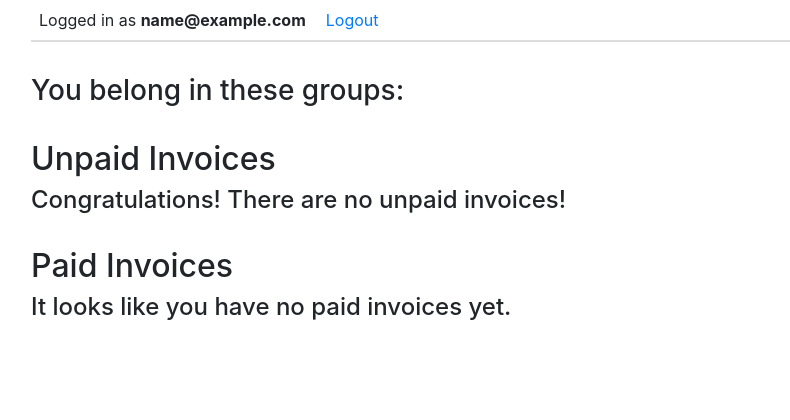
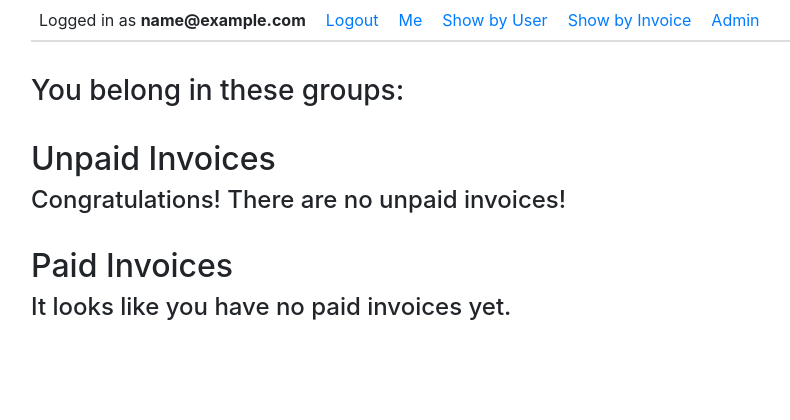
Before and after one commit to tmscer/arapay, a Django app: page /p/ in a window 1280 px wide. Shown: the top 420 px of the page, without its empty margins (54-844 px from the left). Run offline with Django 3.2, Linux system fonts and the light colour scheme; the visitor is signed in with stand-in values (Sample User, id 1); data that the repository does not hold is empty; parts of the project's set-up code (start-up, migrations or seed data) failed here and were passed over; some libraries are stand-ins or nearby versions.

Commit message:
superuser menu

```diff
--- a/arapay/payments/templates/payments/base.html
+++ b/arapay/payments/templates/payments/base.html
@@ -15,11 +15,17 @@
         <nav class="main-nav">
             <ul class="nav">
                 {% if user.is_authenticated %}
-                <li>Logged in as <b>{{ user.email }}</b></li>
-                <li><a href="/accounts/logout/?next=/">Logout</a></li>
+                    <li>Logged in as <b>{{ user.email }}</b></li>
+                    <li><a href="/accounts/logout/?next=/">Logout</a></li>
+                    <li><a href="{% url 'payments:index' %}">Me</a></li>
+                    {% if user.is_superuser %}
+                        <li><a href="{% url 'payments:by_user' %}">Show by User</a></li>
+                        <li><a href="{% url 'payments:by_invoice' %}">Show by Invoice</a></li>
+                        <li><a href="/admin">Admin</a></li>
+                    {% endif %}
                 {% else %}
-                <li>Not Logged In</li>
-                <li><a href="/login/google-oauth2/?next=/p">Login</a></li>
+                    <li>Not Logged In</li>
+                    <li><a href="/login/google-oauth2/?next=/p">Login</a></li>
                 {% endif %}
                 {% block nav_items %}{% endblock nav_items %}
             </ul>
```
